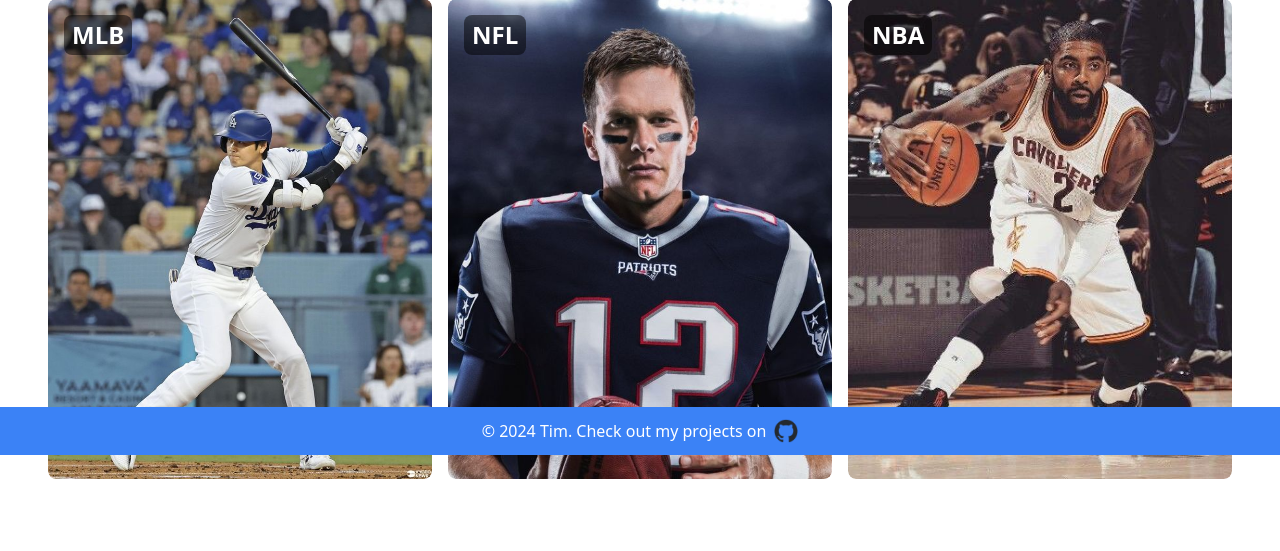
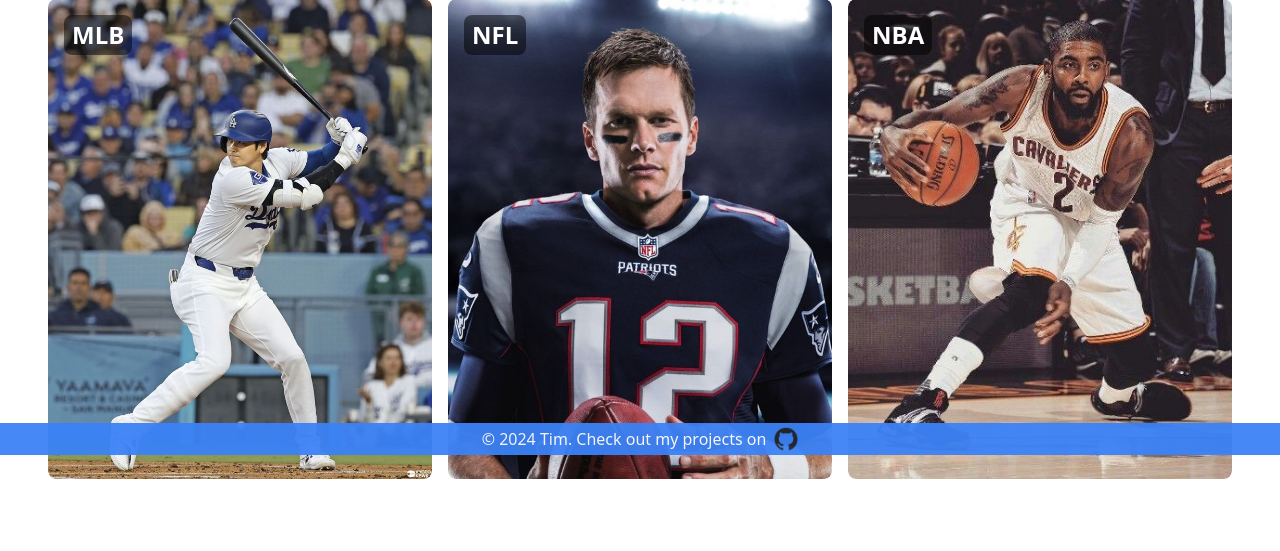
Before and after one commit to tim50687/Timduel_Stats, a Flask app: page / in a window 1280 px wide. Shown: the part 345-896 px from the top of the page. Run offline with Flask 3, Linux system fonts and the light colour scheme.

Commit message:
Add opacity to footer

```diff
--- a/static/css/output.css
+++ b/static/css/output.css
@@ -645,6 +645,10 @@ video {
   margin-bottom: 2rem;
 }
 
+.mt-12 {
+  margin-top: 3rem;
+}
+
 .mt-16 {
   margin-top: 4rem;
 }
@@ -784,11 +788,6 @@ video {
   padding-bottom: 0.5rem;
 }
 
-.py-3 {
-  padding-top: 0.75rem;
-  padding-bottom: 0.75rem;
-}
-
 .pb-12 {
   padding-bottom: 3rem;
 }
@@ -861,6 +860,10 @@ video {
 .text-white {
   --tw-text-opacity: 1;
   color: rgb(255 255 255 / var(--tw-text-opacity));
+}
+
+.opacity-95 {
+  opacity: 0.95;
 }
 
 .shadow-md {
--- a/templates/home.html
+++ b/templates/home.html
@@ -114,7 +114,7 @@
     </div>
 
     <footer
-      class="bg-blue-500 text-white text-center w-full fixed bottom-0 left-0 py-3 mt-16 flex justify-center items-center space-x-2"
+      class="bg-blue-500 opacity-95 text-white text-center w-full fixed bottom-0 left-0 py-1 mt-12 flex justify-center items-center space-x-2"
     >
       <p>&copy; 2024 Tim. Check out my projects on</p>
       <a href="https://github.com/tim50687" target="_blank">
```
